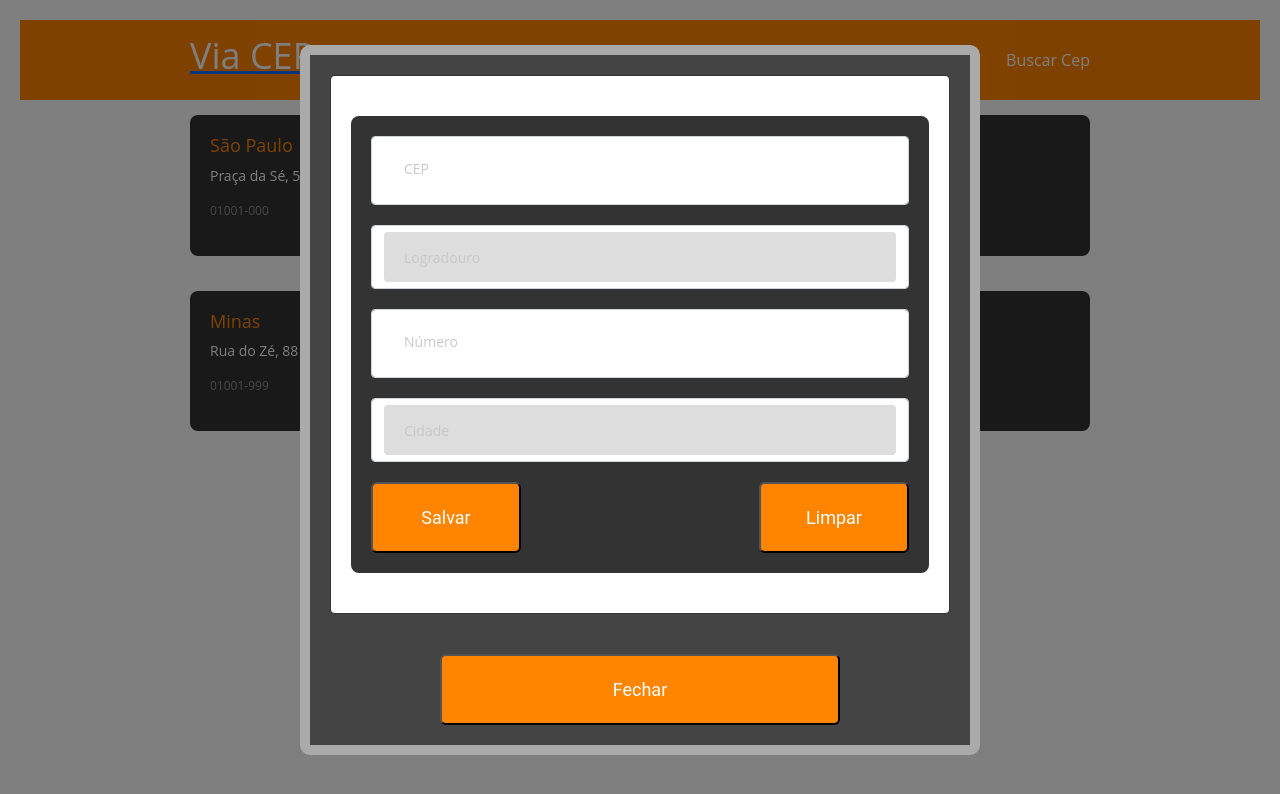
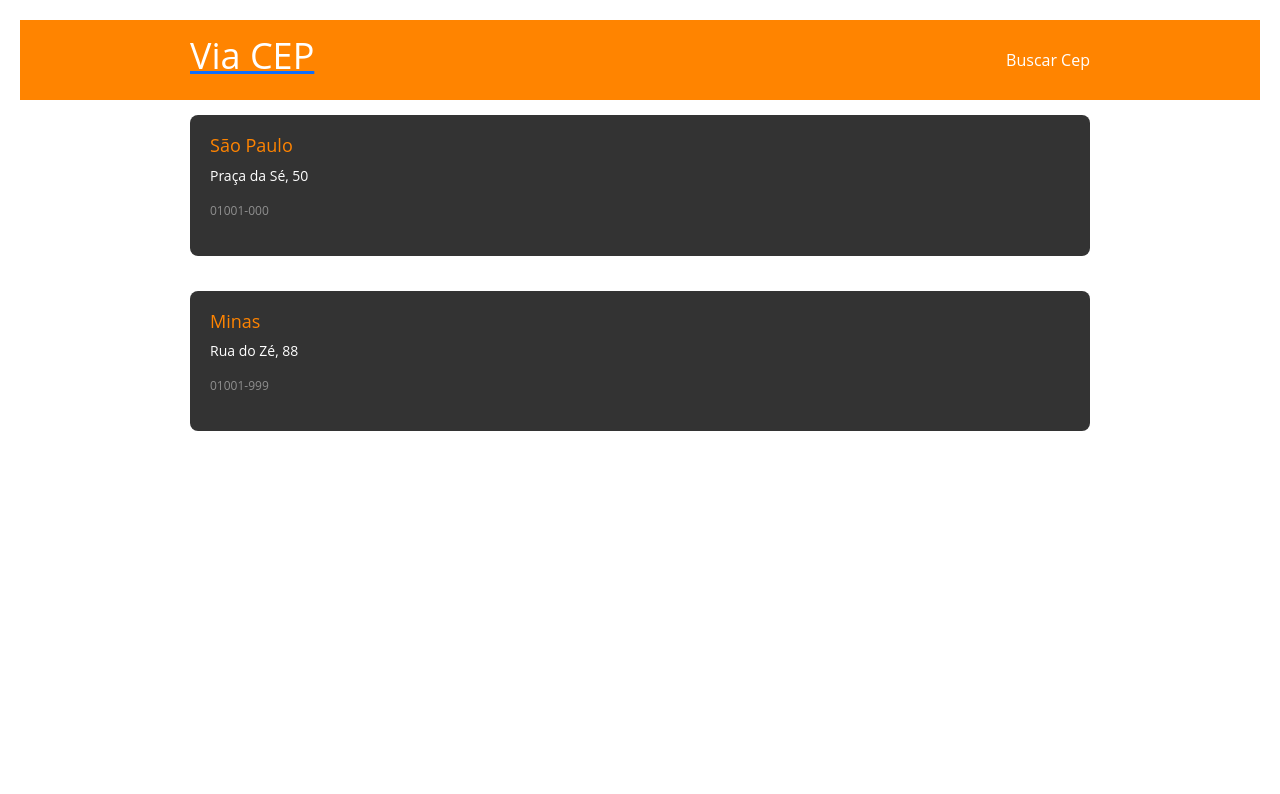
Before and after one commit to Deividwb/ViaCep-ReduxToolKit, a React (Create React App) app: page /cep in a window 1280 px wide. Shown: the top 794 px of the page. Built offline with nearby package versions, Linux system fonts and the light colour scheme.

Commit message:
Update css

```diff
--- a/src/components/NavBar/index.js
+++ b/src/components/NavBar/index.js
@@ -1,6 +1,7 @@
 import React, { useState } from "react";
 import "./styles.css";
 import ListCep, { handleBtnOpenClick } from "../../pages/ListCep";
+import { Link } from "react-router-dom";
 
 const NavBar = () => {
   const [isContainerOpen, setContainerIsOpen] = useState(false);
@@ -16,6 +17,7 @@ const NavBar = () => {
         <a href="/cep">
           <h1> Via CEP</h1>
         </a>
+
         <div class="contact-link">
           <a onClick={alertOn}>Buscar Cep</a>
         </div>
--- a/src/pages/ListCep/index.js
+++ b/src/pages/ListCep/index.js
@@ -6,7 +6,7 @@ import ModalCep from "../ModalCep";
 import NavBar from "../../components/NavBar";
 
 const ListCep = () => {
-  const [isContainerOpen, setContainerIsOpen] = useState(true);
+  const [isContainerOpen, setContainerIsOpen] = useState(false);
 
   function handleBtnCloseClick() {
     setContainerIsOpen(false);
```
